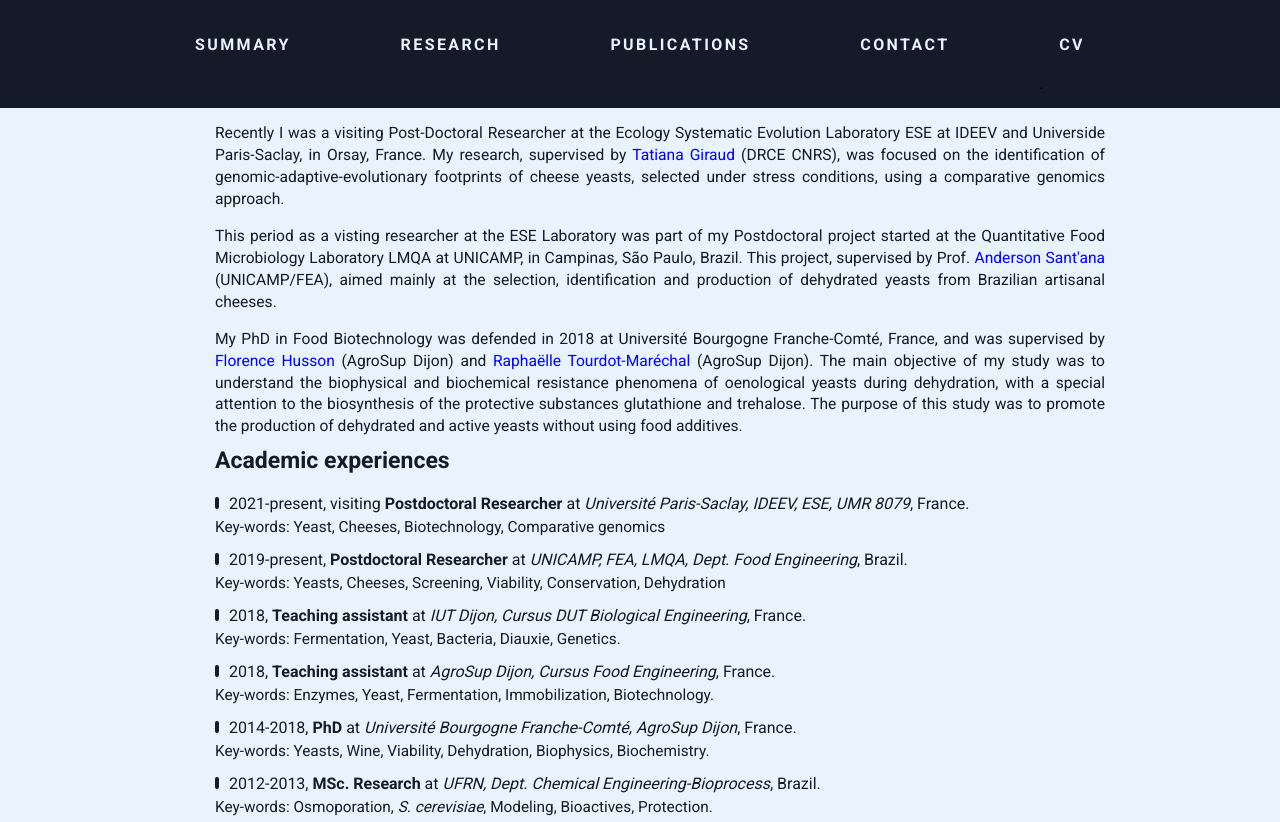
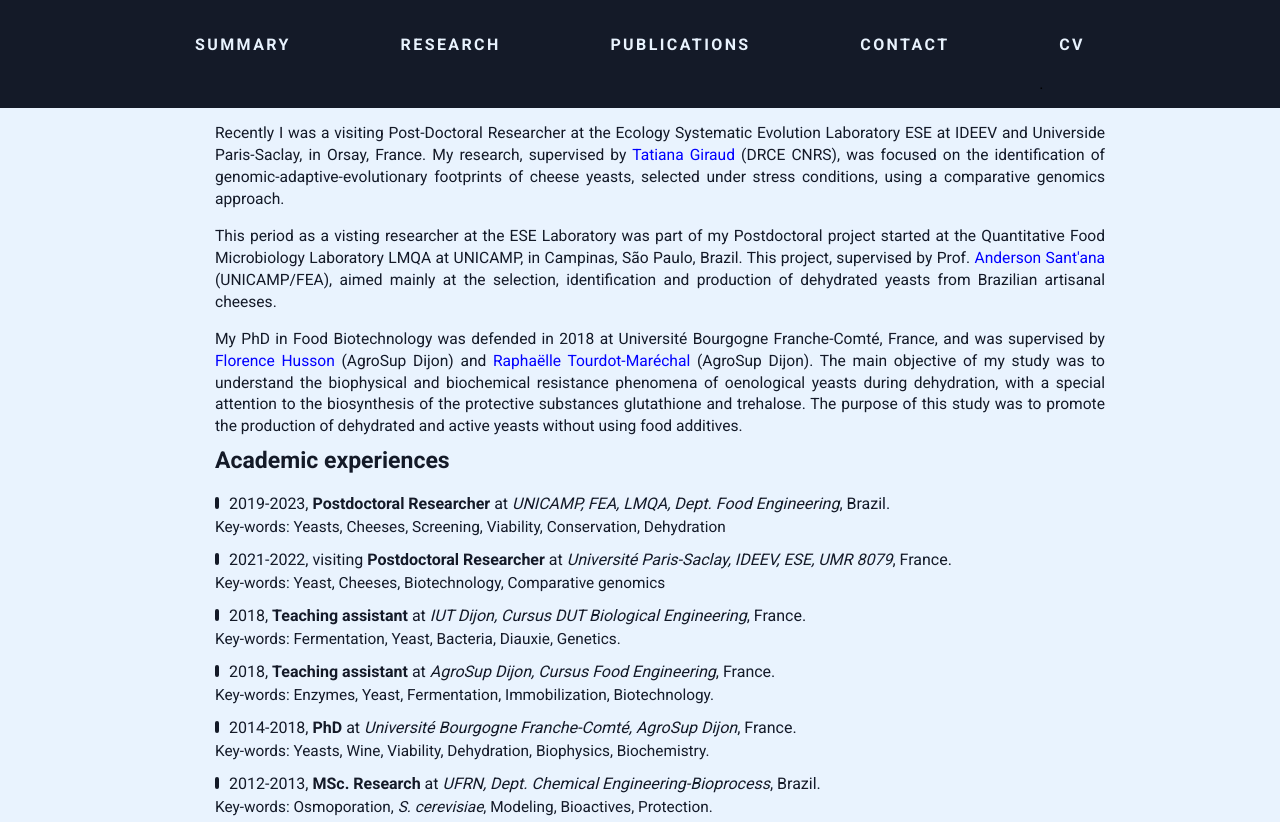
Before and after one commit to aacamarajr/aacamarajr.github.io, a plain HTML site: page research.html in a window 1280 px wide. Shown: the top 822 px of the page. Drawn offline with Linux system fonts and the light colour scheme.

Commit message:
Update research.html

```diff
--- a/research.html
+++ b/research.html
@@ -60,11 +60,11 @@
                       <p1><b>Academic experiences</b></p1></p>
 
                     <ul>
-                          <li class="li-ornament"><a class="contact-link" >2021-present, visiting <b>Postdoctoral Researcher</b> at <i>Université Paris-Saclay, IDEEV, ESE, UMR 8079</i>, France.
-                          <p><p2>Key-words: Yeast, Cheeses, Biotechnology, Comparative genomics</li></a></p2></p>
-                          <li class="li-ornament"><a class="contact-link" >2019-present, <b>Postdoctoral Researcher</b> at <i>UNICAMP, FEA, LMQA, Dept. Food Engineering</i>, Brazil.
+
+                          <li class="li-ornament"><a class="contact-link" >2019-2023, <b>Postdoctoral Researcher</b> at <i>UNICAMP, FEA, LMQA, Dept. Food Engineering</i>, Brazil.
                           <p><p2>Key-words: Yeasts, Cheeses, Screening, Viability, Conservation, Dehydration</li></a></p2></p>
-                          <li class="li-ornament"><a class="contact-link" >2018, <b>Teaching assistant</b> at <i>IUT Dijon, Cursus DUT Biological Engineering</i>, France.
+                          <li class="li-ornament"><a class="contact-link" >2021-2022, visiting <b>Postdoctoral Researcher</b> at <i>Université Paris-Saclay, IDEEV, ESE, UMR 8079</i>, France.
+                          <p><p2>Key-words: Yeast, Cheeses, Biotechnology, Comparative genomics</li></a></p2></p><li class="li-ornament"><a class="contact-link" >2018, <b>Teaching assistant</b> at <i>IUT Dijon, Cursus DUT Biological Engineering</i>, France.
                           <p><p2>Key-words: Fermentation, Yeast, Bacteria, Diauxie, Genetics.</li></a></p2></p>
                           <li class="li-ornament"><a class="contact-link" >2018, <b>Teaching assistant</b> at <i>AgroSup Dijon, Cursus Food Engineering</i>, France.
                           <p><p2>Key-words: Enzymes, Yeast, Fermentation, Immobilization, Biotechnology.</li></a></p2></p>
```
